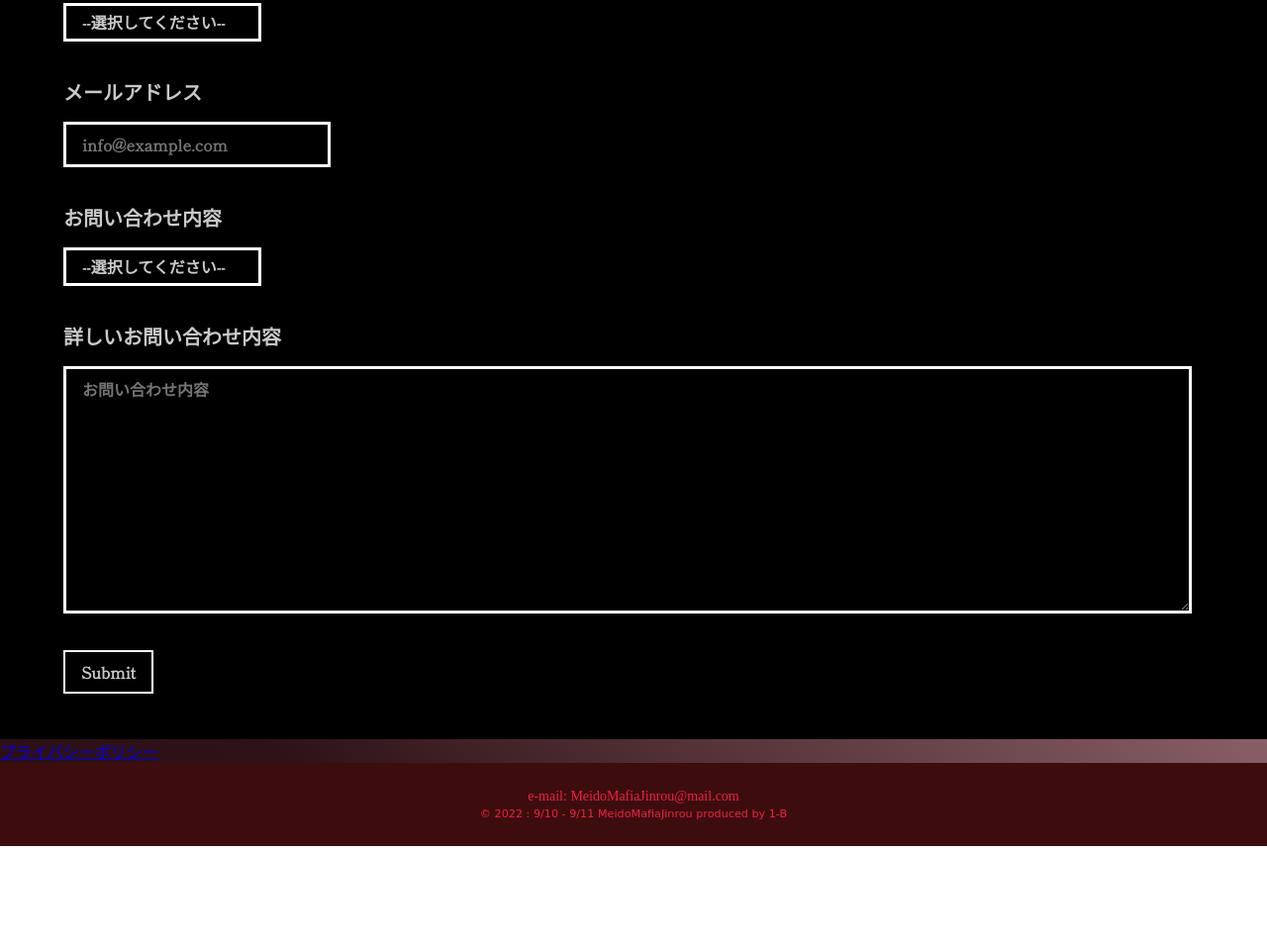
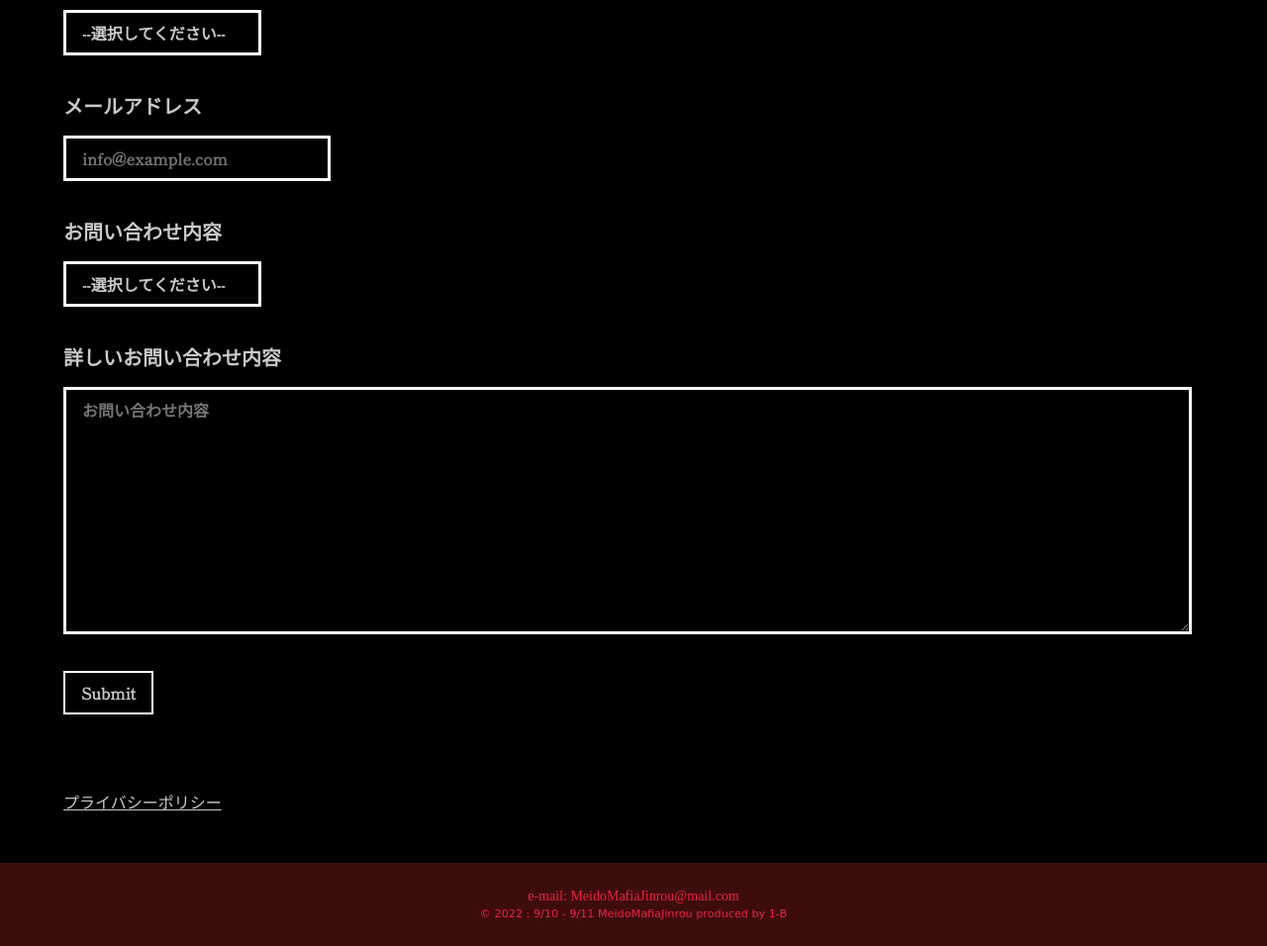
Before and after one commit to 2022-1-b/testdesuyo6, a plain HTML site: page index.html in a window 1280 px wide. Shown: the part 1362-2318 px from the top of the page at 99% size. Before the commit the page ends 2217 px from the top, so only its background shows below. Drawn offline with nearby package versions, Linux system fonts and the light colour scheme; some packages are replaced by stand-ins of ours; a web font is replaced by a local one.

Commit message:
Update style.css

```diff
--- a/style.css
+++ b/style.css
@@ -266,7 +266,9 @@ form select{
 
 
 
-
+.testa{
+	background-color: #000;
+}
 .comain{
 	padding-top: 50px;
 	padding-bottom: 30px;
@@ -287,8 +289,16 @@ form select{
 	margin-left: 5vw;
 	margin-right: 5vw;
 }
-
-
+.reto a {
+	color: #c9c9c9;
+  font-family: 'Shippori Mincho', serif;
+}
+.reto{
+	padding-top: 30px;
+	padding-bottom: 50px;
+	margin-left: 5vw;
+	margin-right: 5vw;
+}
 
 
 
```
